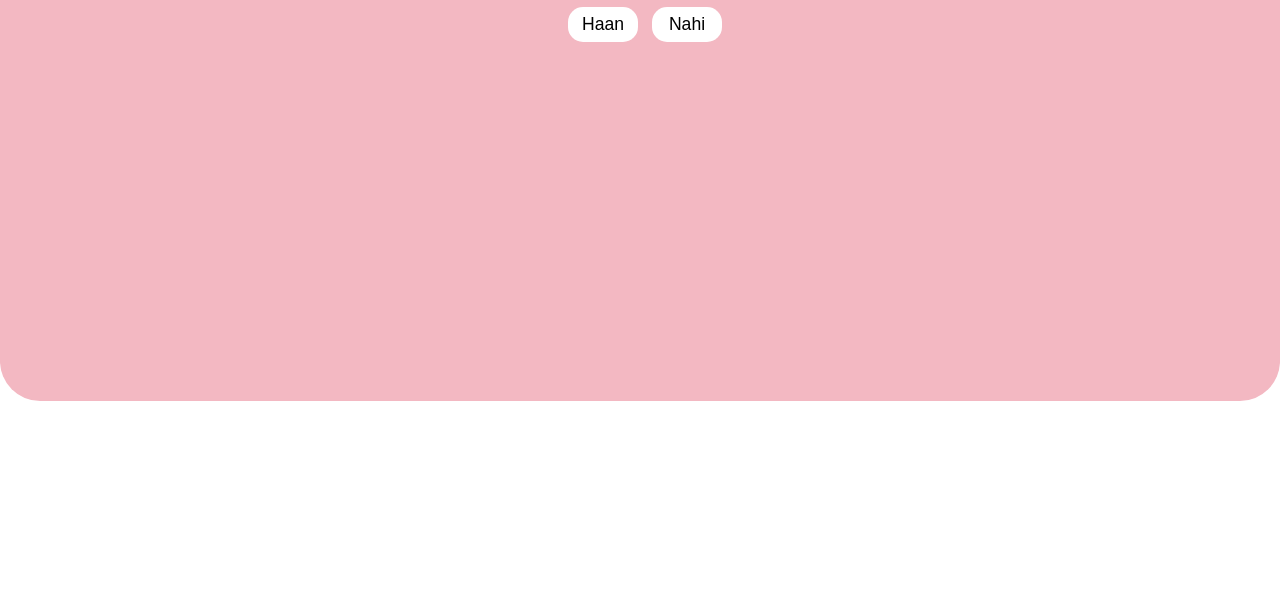
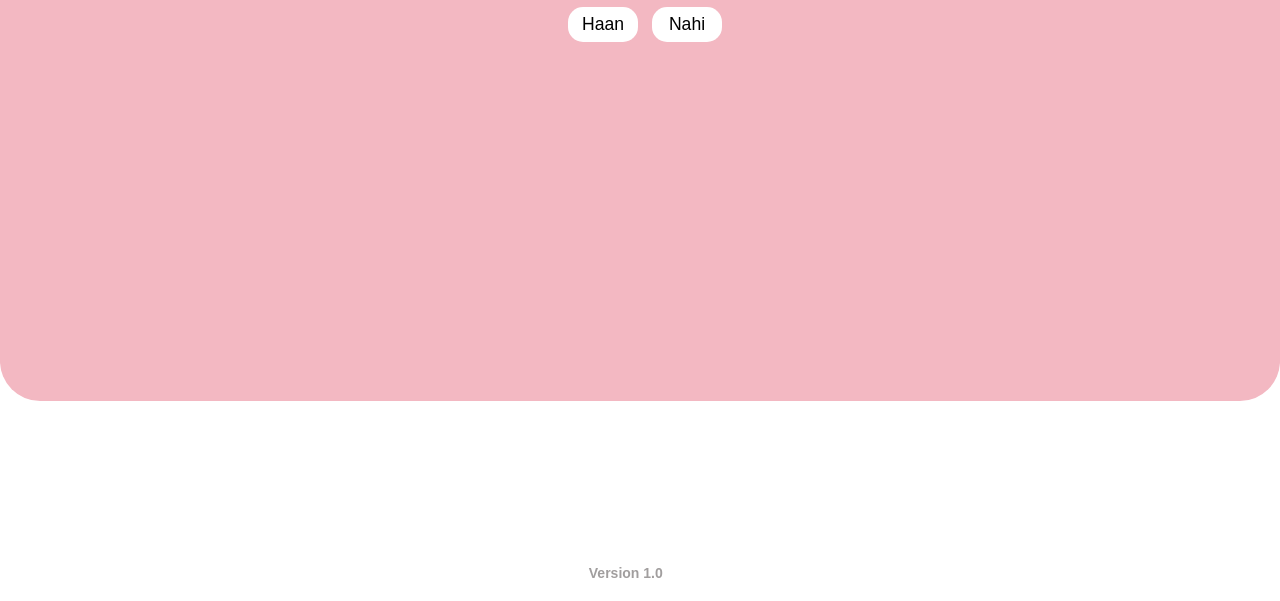
Before and after one commit to hrefabdullah/qhku, a plain HTML site: page index.html in a window 1280 px wide. Shown: the part 199-800 px from the top of the page. Drawn offline with Linux system fonts and the light colour scheme.

Commit message:
version added

```diff
--- a/index.html
+++ b/index.html
@@ -24,6 +24,7 @@
         <h1 id="k">K</h1>
         <h1 id="u">U</h1>
     </div>
+    <h1 id="version">Version 1.0</h1>
 
 
     <script src="script.js"></script>
--- a/style.css
+++ b/style.css
@@ -65,3 +65,14 @@ body, html{
     align-items: center;
     justify-content: center;
 }
+
+
+#version{
+    position: absolute;
+    bottom: 0;
+    left: 46%;
+    margin-bottom: 20px;
+    font-family: sans-serif;
+    color: #a19e9e;
+    font-size: 14px;
+}
```
